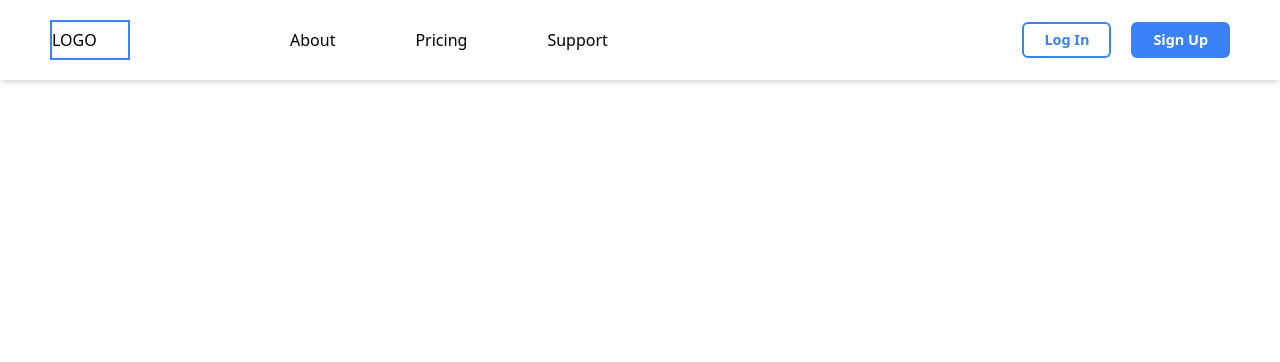
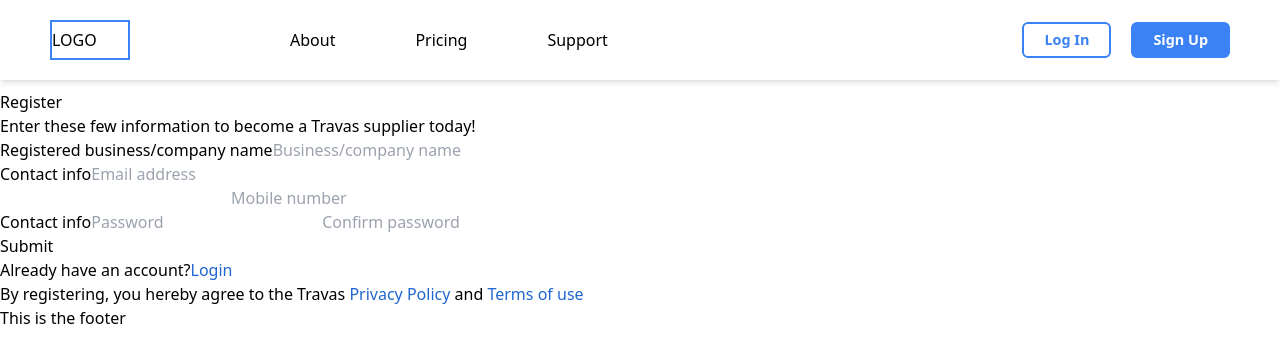
Before and after one commit to olamiidee/travas-operator, a React (Create React App) app: page /register in a window 1280 px wide. Shown: the top 362 px of the page. Built offline with nearby package versions, Linux system fonts and the light colour scheme.

Commit message:
sign up page

```diff
--- a/src/App.js
+++ b/src/App.js
@@ -6,6 +6,7 @@
 import About from "./components/About";
 import Pricing from "./components/Pricing";
 import Support from "./components/Support";
+import Register from "./components/Register";
 
 function App() {
   return (
@@ -36,6 +37,12 @@
             <Support />
           </Route>
           {/**support page route */}
+
+          {/* Register Page Route */}
+          <Route exact path="/register">
+            <Register />
+          </Route>
+          {/* Register Page Route */}
         </Switch>
         <Footer />
       </div>
--- /dev/null
+++ b/src/components/Register.js
@@ -0,0 +1,72 @@
+const Register = () => {
+  return (
+    <div className="pt-[90px] pl-12">
+      <div>
+        <h3>Register</h3>
+        <p>Enter these few information to become a Travas supplier today!</p>
+      </div>
+      <form>
+        {/* business/company name */}
+        <div>
+          <label for="business-name">Registered business/company name</label>
+          <input
+            className="bg-[#F5F5F5]"
+            type="text"
+            id="business-name"
+            placeholder="Business/company name"
+            required
+          />
+        </div>
+
+        {/* email */}
+        <div>
+          <label for="email">Contact info</label>
+          <input
+            className="bg-[#F5F5F5]"
+            type="text"
+            id="email"
+            placeholder="Email address"
+            required
+          />
+        </div>
+        <div>
+          <input type="dropdown" />
+          <input type="number" placeholder="Mobile number" required />
+        </div>
+        {/* Password */}
+        <div>
+          <label for="password">Contact info</label>
+          <input
+            className=""
+            type="password"
+            id="password"
+            placeholder="Password"
+          />
+          <input type="password" placeholder="Confirm password" />
+        </div>
+
+        <input type="submit" placeholder="Register" />
+      </form>
+      <div>
+        <p>
+          Already have an account?
+          <a href="" className="text-[#1F66D0]">
+            Login
+          </a>
+        </p>
+        <p>
+          By registering, you hereby agree to the Travas{" "}
+          <a className="text-[#1F66D0]" href="">
+            Privacy Policy
+          </a>{" "}
+          and{" "}
+          <a className="text-[#1F66D0]" href="">
+            Terms of use
+          </a>
+        </p>
+      </div>
+    </div>
+  );
+};
+
+export default Register;
```
